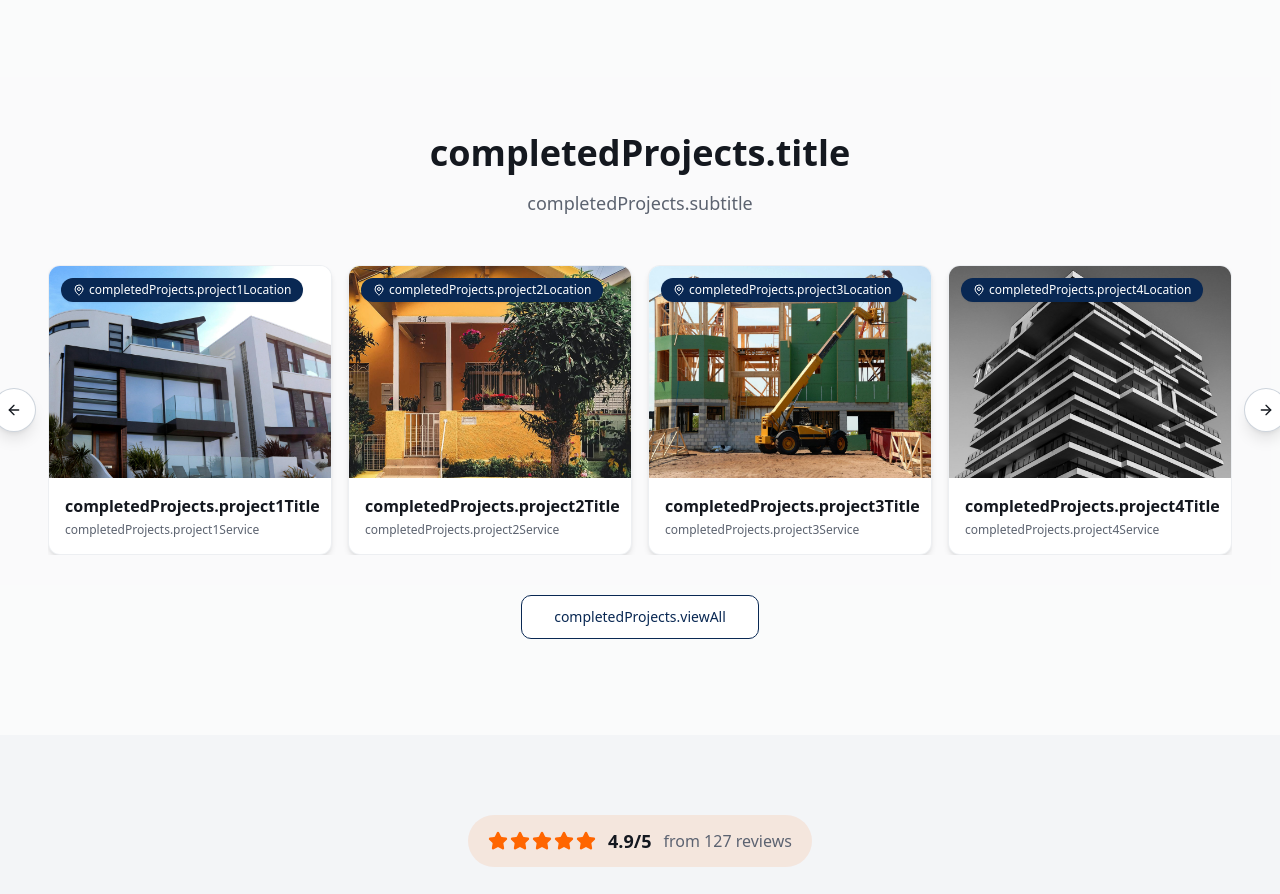
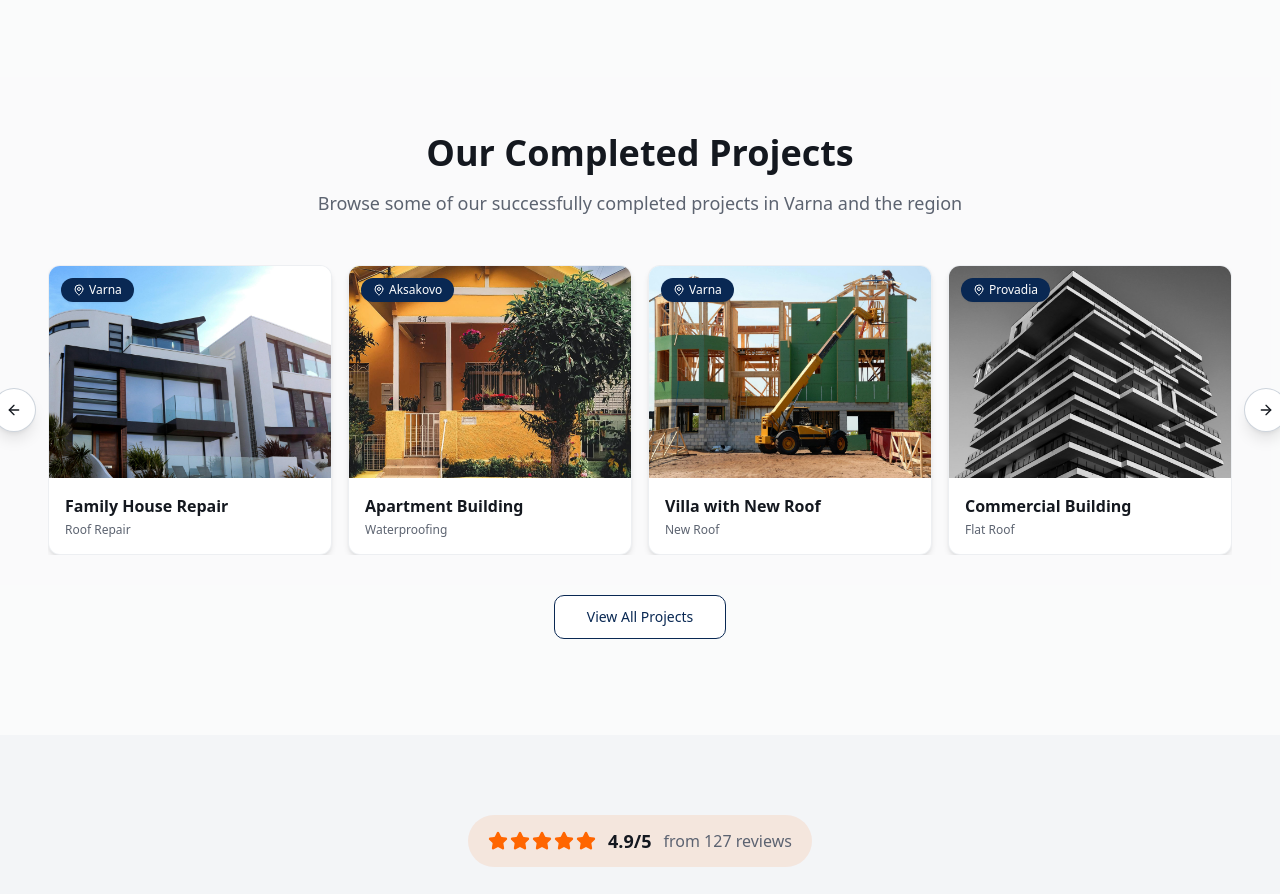
Before and after one commit to bulgarbuildbg-byte/roofing-renovation-hub, a React (Vite) app: page /en in a window 1280 px wide. Shown: the part 3480-4374 px from the top of the page. Built offline with nearby package versions, Linux system fonts and the light colour scheme; no server answers; the database is empty.

Commit message:
Add Completed Projects carousel
Co-authored-by: bulgarbuildbg-byte <245549746+bulgarbuildbg-byte@users.noreply.github.com>

```diff
--- a/src/i18n/locales/bg.ts
+++ b/src/i18n/locales/bg.ts
@@ -443,6 +443,17 @@ const bg = {
       { q: "Мога ли да видя примери от ваша работа?", a: "Разбира се! Имаме обширно портфолио с реализирани проекти. Можете да разгледате нашата галерия или да поискате референции от доволни клиенти." },
     ],
   },
+  completedProjects: {
+    title: "Нашите завършени проекти",
+    subtitle: "Разгледайте част от успешно изпълнените ни проекти във Варна и региона",
+    viewAll: "Вижте всички проекти",
+    project1Title: "Ремонт на фамилна къща", project1Location: "Варна", project1Service: "Ремонт на покрив",
+    project2Title: "Жилищен блок", project2Location: "Аксаково", project2Service: "Хидроизолация",
+    project3Title: "Вила с нов покрив", project3Location: "Варна", project3Service: "Нов покрив",
+    project4Title: "Търговска сграда", project4Location: "Провадия", project4Service: "Плосък покрив",
+    project5Title: "Смяна на керемиди", project5Location: "Варна", project5Service: "Смяна на керемиди",
+    project6Title: "Панелен блок", project6Location: "Долен Чифлик", project6Service: "Ремонт и изолация",
+  },
 };
 
 export default bg;
--- a/src/i18n/locales/de.ts
+++ b/src/i18n/locales/de.ts
@@ -171,6 +171,17 @@ const de = {
       { q: "Welche Garantie bieten Sie?", a: "Wir bieten eine schriftliche Garantie von 5 bis 15 Jahren." },
     ],
   },
+  completedProjects: {
+    title: "Unsere abgeschlossenen Projekte",
+    subtitle: "Entdecken Sie einige unserer erfolgreich abgeschlossenen Projekte in Varna und Umgebung",
+    viewAll: "Alle Projekte ansehen",
+    project1Title: "Familienhaus-Reparatur", project1Location: "Varna", project1Service: "Dachreparatur",
+    project2Title: "Wohngebäude", project2Location: "Aksakovo", project2Service: "Abdichtung",
+    project3Title: "Villa mit neuem Dach", project3Location: "Varna", project3Service: "Neues Dach",
+    project4Title: "Gewerbegebäude", project4Location: "Provadia", project4Service: "Flachdach",
+    project5Title: "Ziegelaustausch", project5Location: "Varna", project5Service: "Ziegelaustausch",
+    project6Title: "Plattenblock", project6Location: "Dolen Chiflik", project6Service: "Reparatur & Isolierung",
+  },
 };
 
 export default de;
--- a/src/i18n/locales/en.ts
+++ b/src/i18n/locales/en.ts
@@ -399,6 +399,17 @@ const en = {
       { q: "Can I see examples of your work?", a: "Of course! We have an extensive portfolio of completed projects." },
     ],
   },
+  completedProjects: {
+    title: "Our Completed Projects",
+    subtitle: "Browse some of our successfully completed projects in Varna and the region",
+    viewAll: "View All Projects",
+    project1Title: "Family House Repair", project1Location: "Varna", project1Service: "Roof Repair",
+    project2Title: "Apartment Building", project2Location: "Aksakovo", project2Service: "Waterproofing",
+    project3Title: "Villa with New Roof", project3Location: "Varna", project3Service: "New Roof",
+    project4Title: "Commercial Building", project4Location: "Provadia", project4Service: "Flat Roof",
+    project5Title: "Tile Replacement", project5Location: "Varna", project5Service: "Tile Replacement",
+    project6Title: "Panel Block", project6Location: "Dolen Chiflik", project6Service: "Repair & Insulation",
+  },
 };
 
 export default en;
--- a/src/i18n/locales/fi.ts
+++ b/src/i18n/locales/fi.ts
@@ -164,5 +164,16 @@ const fi = {
       { q: "Millaisen takuun tarjoatte?", a: "Tarjoamme kirjallisen takuun 5–15 vuotta." },
     ],
   },
+  completedProjects: {
+    title: "Valmiit projektimme",
+    subtitle: "Tutustu onnistuneisiin projekteihimme Varnassa ja sen ympäristössä",
+    viewAll: "Katso kaikki projektit",
+    project1Title: "Omakotitalon korjaus", project1Location: "Varna", project1Service: "Kattokorjaus",
+    project2Title: "Kerrostalo", project2Location: "Aksakovo", project2Service: "Vedeneristys",
+    project3Title: "Huvila uudella katolla", project3Location: "Varna", project3Service: "Uusi katto",
+    project4Title: "Liikerakennus", project4Location: "Provadia", project4Service: "Tasakatto",
+    project5Title: "Tiilien vaihto", project5Location: "Varna", project5Service: "Tiilien vaihto",
+    project6Title: "Elementtitalo", project6Location: "Dolen Chiflik", project6Service: "Korjaus ja eristys",
+  },
 };
 export default fi;
--- a/src/i18n/locales/fr.ts
+++ b/src/i18n/locales/fr.ts
@@ -145,5 +145,16 @@ const fr = {
       { q: "Quelle garantie offrez-vous ?", a: "Nous offrons une garantie écrite de 5 à 15 ans." },
     ],
   },
+  completedProjects: {
+    title: "Nos projets réalisés",
+    subtitle: "Découvrez quelques-uns de nos projets réalisés avec succès à Varna et dans la région",
+    viewAll: "Voir tous les projets",
+    project1Title: "Réparation maison familiale", project1Location: "Varna", project1Service: "Réparation de toiture",
+    project2Title: "Immeuble résidentiel", project2Location: "Aksakovo", project2Service: "Étanchéité",
+    project3Title: "Villa avec nouvelle toiture", project3Location: "Varna", project3Service: "Nouvelle toiture",
+    project4Title: "Bâtiment commercial", project4Location: "Provadia", project4Service: "Toit plat",
+    project5Title: "Remplacement de tuiles", project5Location: "Varna", project5Service: "Remplacement de tuiles",
+    project6Title: "Bloc de panneaux", project6Location: "Dolen Chiflik", project6Service: "Réparation et isolation",
+  },
 };
 export default fr;
--- a/src/i18n/locales/nl.ts
+++ b/src/i18n/locales/nl.ts
@@ -145,5 +145,16 @@ const nl = {
       { q: "Welke garantie bieden jullie?", a: "We bieden een schriftelijke garantie van 5 tot 15 jaar." },
     ],
   },
+  completedProjects: {
+    title: "Onze afgeronde projecten",
+    subtitle: "Bekijk enkele van onze succesvol afgeronde projecten in Varna en omgeving",
+    viewAll: "Bekijk alle projecten",
+    project1Title: "Reparatie gezinswoning", project1Location: "Varna", project1Service: "Dakreparatie",
+    project2Title: "Flatgebouw", project2Location: "Aksakovo", project2Service: "Waterdichting",
+    project3Title: "Villa met nieuw dak", project3Location: "Varna", project3Service: "Nieuw dak",
+    project4Title: "Commercieel gebouw", project4Location: "Provadia", project4Service: "Plat dak",
+    project5Title: "Dakpannen vervangen", project5Location: "Varna", project5Service: "Dakpannen vervangen",
+    project6Title: "Flatblok", project6Location: "Dolen Chiflik", project6Service: "Reparatie en isolatie",
+  },
 };
 export default nl;
--- a/src/i18n/locales/no.ts
+++ b/src/i18n/locales/no.ts
@@ -145,5 +145,16 @@ const no = {
       { q: "Hvilken garanti tilbyr dere?", a: "Vi tilbyr en skriftlig garanti på 5–15 år." },
     ],
   },
+  completedProjects: {
+    title: "Våre fullførte prosjekter",
+    subtitle: "Se noen av våre vellykket fullførte prosjekter i Varna og regionen",
+    viewAll: "Se alle prosjekter",
+    project1Title: "Reparasjon av enebolig", project1Location: "Varna", project1Service: "Takreparasjon",
+    project2Title: "Leilighetsbygg", project2Location: "Aksakovo", project2Service: "Vanntetting",
+    project3Title: "Villa med nytt tak", project3Location: "Varna", project3Service: "Nytt tak",
+    project4Title: "Næringsbygg", project4Location: "Provadia", project4Service: "Flatt tak",
+    project5Title: "Teglstein-bytte", project5Location: "Varna", project5Service: "Teglstein-bytte",
+    project6Title: "Panelblokk", project6Location: "Dolen Chiflik", project6Service: "Reparasjon og isolasjon",
+  },
 };
 export default no;
--- a/src/i18n/locales/ru.ts
+++ b/src/i18n/locales/ru.ts
@@ -145,5 +145,16 @@ const ru = {
       { q: "Какую гарантию вы предоставляете?", a: "Мы предоставляем письменную гарантию от 5 до 15 лет." },
     ],
   },
+  completedProjects: {
+    title: "Наши завершённые проекты",
+    subtitle: "Ознакомьтесь с некоторыми из наших успешно завершённых проектов в Варне и регионе",
+    viewAll: "Смотреть все проекты",
+    project1Title: "Ремонт семейного дома", project1Location: "Варна", project1Service: "Ремонт крыши",
+    project2Title: "Жилое здание", project2Location: "Аксаково", project2Service: "Гидроизоляция",
+    project3Title: "Вилла с новой крышей", project3Location: "Варна", project3Service: "Новая крыша",
+    project4Title: "Коммерческое здание", project4Location: "Провадия", project4Service: "Плоская крыша",
+    project5Title: "Замена черепицы", project5Location: "Варна", project5Service: "Замена черепицы",
+    project6Title: "Панельный дом", project6Location: "Долен Чифлик", project6Service: "Ремонт и изоляция",
+  },
 };
 export default ru;
--- a/src/i18n/locales/sv.ts
+++ b/src/i18n/locales/sv.ts
@@ -145,5 +145,16 @@ const sv = {
       { q: "Vilken garanti erbjuder ni?", a: "Vi erbjuder en skriftlig garanti på 5–15 år." },
     ],
   },
+  completedProjects: {
+    title: "Våra avslutade projekt",
+    subtitle: "Utforska några av våra framgångsrikt slutförda projekt i Varna och regionen",
+    viewAll: "Visa alla projekt",
+    project1Title: "Reparation av familjehus", project1Location: "Varna", project1Service: "Takreparation",
+    project2Title: "Bostadshus", project2Location: "Aksakovo", project2Service: "Tätning",
+    project3Title: "Villa med nytt tak", project3Location: "Varna", project3Service: "Nytt tak",
+    project4Title: "Kommersiell byggnad", project4Location: "Provadia", project4Service: "Platt tak",
+    project5Title: "Tegelbyte", project5Location: "Varna", project5Service: "Tegelbyte",
+    project6Title: "Panelblock", project6Location: "Dolen Chiflik", project6Service: "Reparation och isolering",
+  },
 };
 export default sv;
--- a/src/i18n/locales/ua.ts
+++ b/src/i18n/locales/ua.ts
@@ -145,5 +145,16 @@ const ua = {
       { q: "Яку гарантію ви надаєте?", a: "Ми надаємо письмову гарантію від 5 до 15 років." },
     ],
   },
+  completedProjects: {
+    title: "Наші завершені проекти",
+    subtitle: "Ознайомтесь з деякими з наших успішно завершених проектів у Варні та регіоні",
+    viewAll: "Переглянути всі проекти",
+    project1Title: "Ремонт сімейного будинку", project1Location: "Варна", project1Service: "Ремонт даху",
+    project2Title: "Житловий будинок", project2Location: "Аксаково", project2Service: "Гідроізоляція",
+    project3Title: "Вілла з новим дахом", project3Location: "Варна", project3Service: "Новий дах",
+    project4Title: "Комерційна будівля", project4Location: "Провадія", project4Service: "Плоский дах",
+    project5Title: "Заміна черепиці", project5Location: "Варна", project5Service: "Заміна черепиці",
+    project6Title: "Панельний будинок", project6Location: "Долен Чифлік", project6Service: "Ремонт та ізоляція",
+  },
 };
 export default ua;
```
